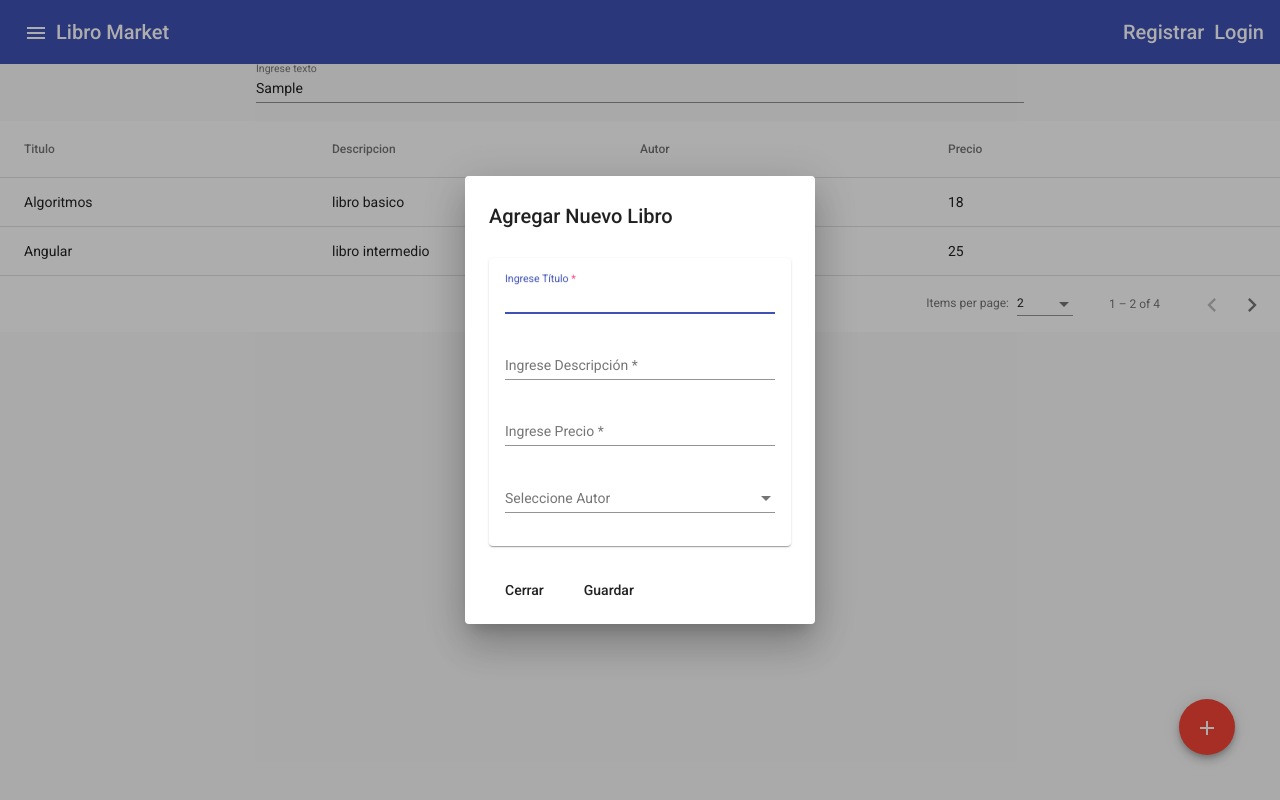
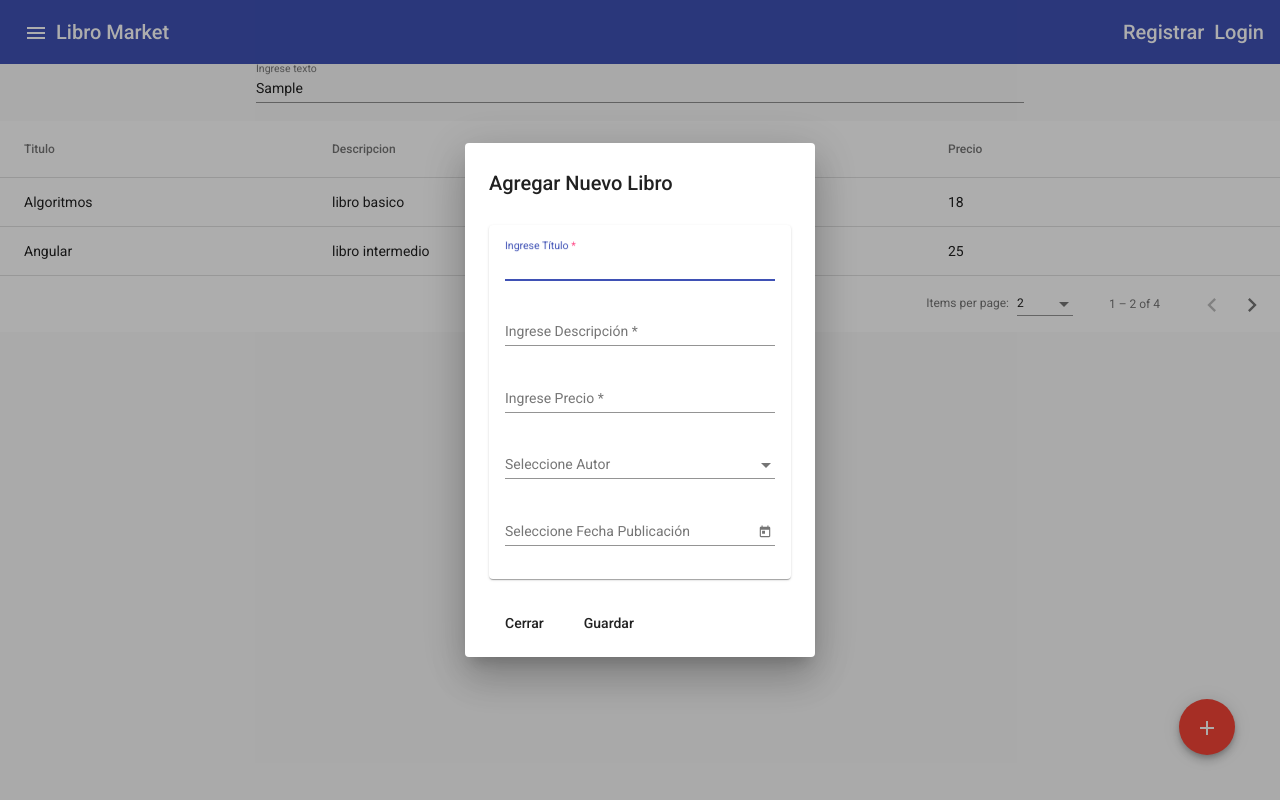
Before and after one commit to Duvan16/angular-mi-web-app, an Angular app: page /books in a window 1280 px wide. Both pictures are taken after typing "Sample" into the empty fields and a click on the button "add". Built offline with nearby package versions, Linux system fonts and the light colour scheme.

Commit message:
Control Datepicker

```diff
--- a/src/app/app.module.ts
+++ b/src/app/app.module.ts
@@ -20,6 +20,7 @@ import { SeguridadService } from './seguridad/seguridad.service';
 import { BooksComponent } from './books/books.component';
 import { BooksService } from './books/books.service';
 import { BookNuevoComponent } from './books/book-nuevo.component';
+import { MAT_DATE_LOCALE } from '@angular/material/core';
 
 @NgModule({
   declarations: [
@@ -43,7 +44,12 @@ import { BookNuevoComponent } from './books/book-nuevo.component';
     MaterialModule,
     FlexLayoutModule,
   ],
-  providers: [LibrosService, SeguridadService, BooksService],
+  providers: [
+    LibrosService,
+    SeguridadService,
+    BooksService,
+    { provide: MAT_DATE_LOCALE, useValue: 'es-ES' },
+  ],
   bootstrap: [AppComponent],
   entryComponents: [BookNuevoComponent],
 })
--- a/src/app/books/book-nuevo.component.html
+++ b/src/app/books/book-nuevo.component.html
@@ -26,6 +26,11 @@
                         <mat-option value="3">John Ortiz</mat-option>
                     </mat-select>
                 </mat-form-field>
+                <mat-form-field style="width: 100%;">
+                    <input matInput placeholder="Seleccione Fecha Publicación" [matDatepicker]="picker">
+                    <mat-datepicker-toggle matSuffix [for]="picker"></mat-datepicker-toggle>
+                    <mat-datepicker #picker></mat-datepicker>
+                </mat-form-field>
             </form>
         </mat-card>
     </section>
--- a/src/app/books/book-nuevo.component.ts
+++ b/src/app/books/book-nuevo.component.ts
@@ -1,5 +1,6 @@
-import { Component } from '@angular/core';
+import { Component, ViewChild } from '@angular/core';
 import { NgForm } from '@angular/forms';
+import { MatDatepicker } from '@angular/material/datepicker';
 
 @Component({
   selector: 'app-book-nuevo',
@@ -7,5 +8,6 @@ import { NgForm } from '@angular/forms';
 })
 export class BookNuevoComponent {
   selectAutor: string;
+  @ViewChild(MatDatepicker) picker: MatDatepicker<Date>;
   guardarLibro(form: NgForm) {}
 }
--- a/src/app/material.module.ts
+++ b/src/app/material.module.ts
@@ -12,6 +12,8 @@ import { MatSortModule } from '@angular/material/sort';
 import { MatPaginatorModule } from '@angular/material/paginator';
 import { MatDialogModule } from '@angular/material/dialog';
 import { MatSelectModule } from '@angular/material/select';
+import { MatDatepickerModule } from '@angular/material/datepicker';
+import { MatNativeDateModule } from '@angular/material/core';
 
 @NgModule({
   imports: [
@@ -28,6 +30,8 @@ import { MatSelectModule } from '@angular/material/select';
     MatPaginatorModule,
     MatDialogModule,
     MatSelectModule,
+    MatDatepickerModule,
+    MatNativeDateModule,
   ],
   exports: [
     MatButtonModule,
@@ -43,6 +47,8 @@ import { MatSelectModule } from '@angular/material/select';
     MatPaginatorModule,
     MatDialogModule,
     MatSelectModule,
+    MatDatepickerModule,
+    MatNativeDateModule,
   ],
 })
 export class MaterialModule {}
```
